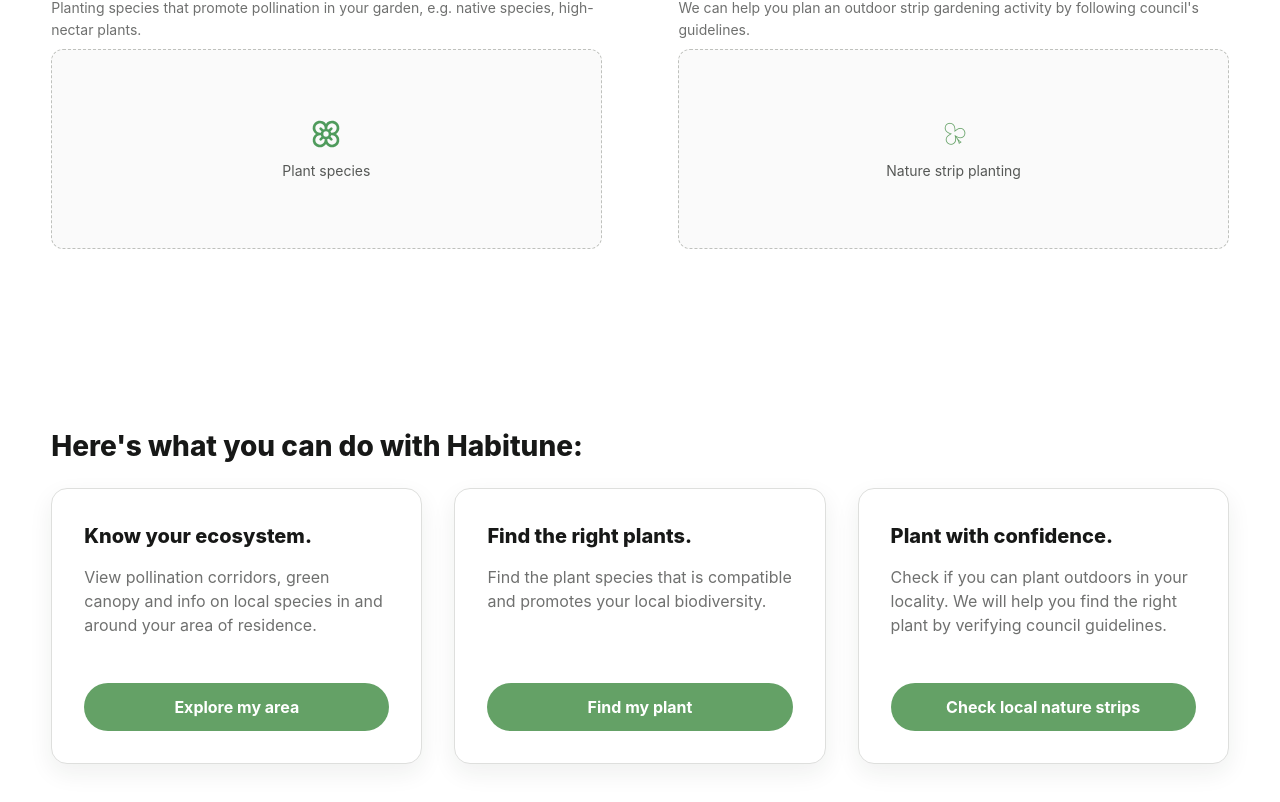
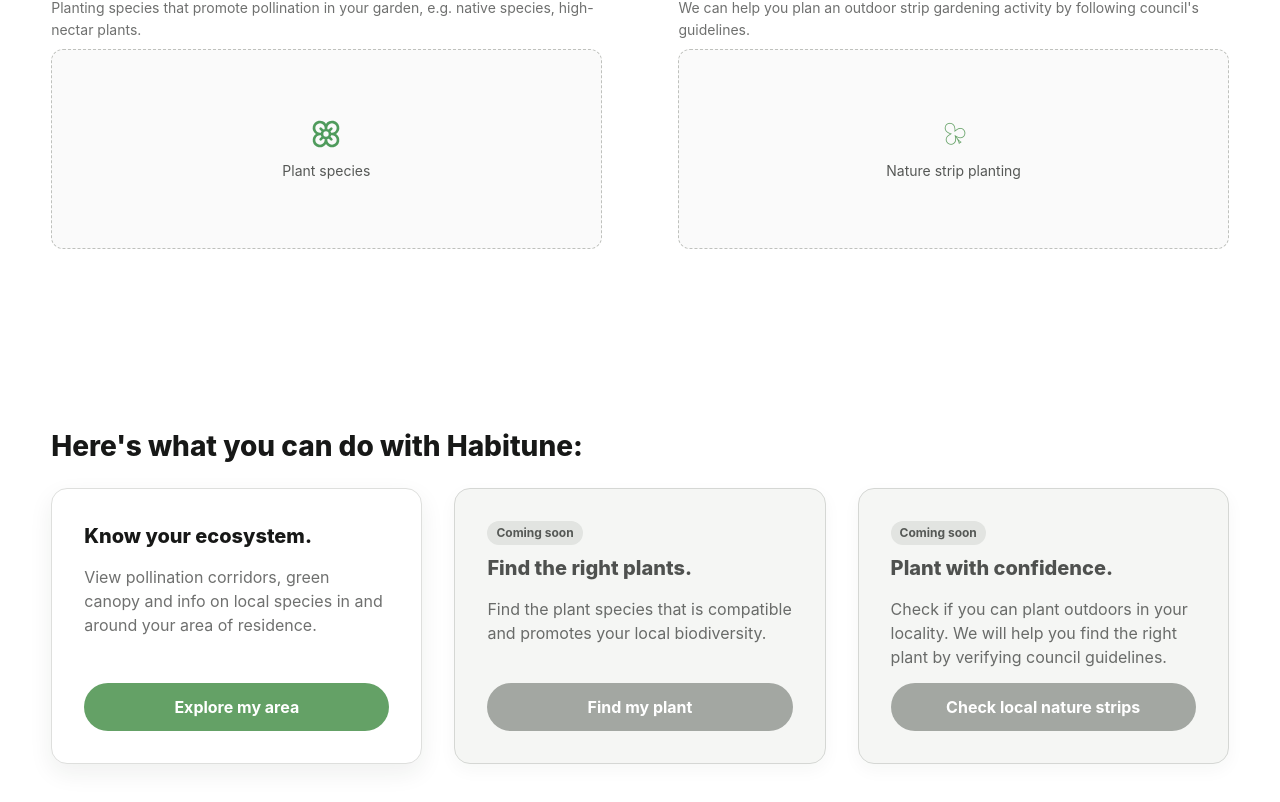
Before and after one commit to AntonyJomy/Habitune, a React (Vite) app in the folder habitune-frontend/: page / in a window 1280 px wide. Shown: the part 2034-2836 px from the top of the page. Built offline with nearby package versions, Linux system fonts and the light colour scheme; no server answers.

Commit message:
Disable iteration 1 feature cards

```diff
--- a/habitune-frontend/src/landing.css
+++ b/habitune-frontend/src/landing.css
@@ -769,6 +769,34 @@
   margin-top: auto;
   font-size: 16px;
 }
+.landing-page .feature-card.is-disabled {
+  border-color: #d5d7d4;
+  background: #f5f6f4;
+  box-shadow: 0 6px 18px rgb(32 43 34 / 4%);
+}
+.landing-page .feature-card.is-disabled h3 {
+  color: #4f514f;
+}
+.landing-page .feature-card.is-disabled p {
+  color: #696b69;
+}
+.landing-page .feature-button:disabled {
+  background: #a3a7a2;
+  color: #fff;
+  cursor: not-allowed;
+  transform: none;
+}
+.landing-page .coming-soon {
+  width: fit-content;
+  margin-bottom: 8px;
+  padding: 3px 9px;
+  border-radius: 999px;
+  background: #e2e4e1;
+  color: #565956;
+  font-size: 12px;
+  font-weight: 700;
+  line-height: 18px;
+}
 
 @media (max-width: 1180px) {
   .landing-page .contribution-section,
--- a/habitune-frontend/src/pages/LandingPage.tsx
+++ b/habitune-frontend/src/pages/LandingPage.tsx
@@ -170,9 +170,9 @@
 }
 
 const featureCards = [
-  { title: 'Know your ecosystem.', description: 'View pollination corridors, green canopy and info on local species in and around your area of residence.', action: 'Explore my area' },
-  { title: 'Find the right plants.', description: 'Find the plant species that is compatible and promotes your local biodiversity.', action: 'Find my plant' },
-  { title: 'Plant with confidence.', description: 'Check if you can plant outdoors in your locality. We will help you find the right plant by verifying council guidelines.', action: 'Check local nature strips' },
+  { title: 'Know your ecosystem.', description: 'View pollination corridors, green canopy and info on local species in and around your area of residence.', action: 'Explore my area', available: true },
+  { title: 'Find the right plants.', description: 'Find the plant species that is compatible and promotes your local biodiversity.', action: 'Find my plant', available: false },
+  { title: 'Plant with confidence.', description: 'Check if you can plant outdoors in your locality. We will help you find the right plant by verifying council guidelines.', action: 'Check local nature strips', available: false },
 ]
 
 function FeatureSection({ onExploreArea }: LandingPageProps) {
@@ -180,11 +180,12 @@
     <section className="content-section feature-section" id="features" data-node-id="21:5">
       <h2>Here&apos;s what you can do with Habitune:</h2>
       <div className="feature-grid" data-node-id="21:6">
-        {featureCards.map((feature, index) => (
-          <article className="feature-card" key={feature.title}>
+        {featureCards.map((feature) => (
+          <article className={`feature-card${feature.available ? '' : ' is-disabled'}`} key={feature.title}>
+            {!feature.available && <span className="coming-soon">Coming soon</span>}
             <h3>{feature.title}</h3>
             <p>{feature.description}</p>
-            <button className="button feature-button" type="button" onClick={index === 0 ? onExploreArea : undefined}>{feature.action}</button>
+            <button className="button feature-button" type="button" disabled={!feature.available} onClick={feature.available ? onExploreArea : undefined}>{feature.action}</button>
           </article>
         ))}
       </div>
```
